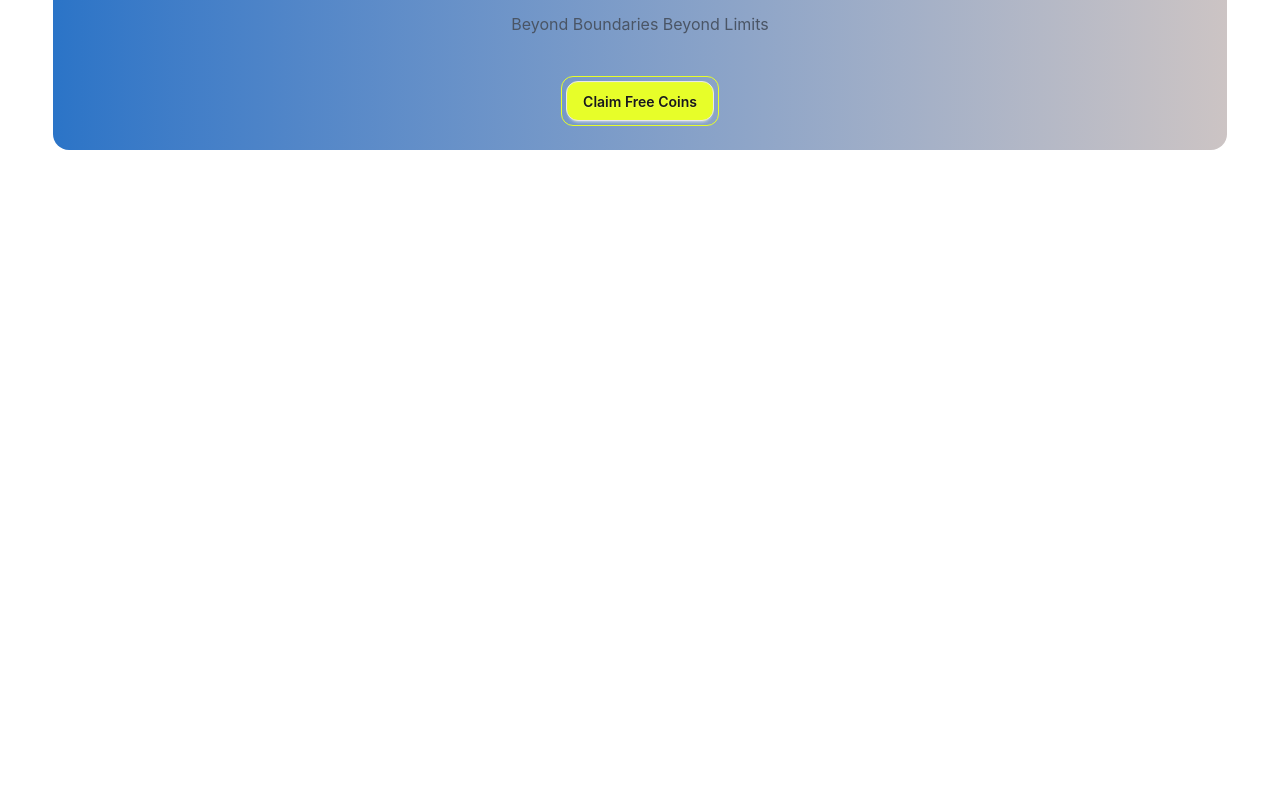
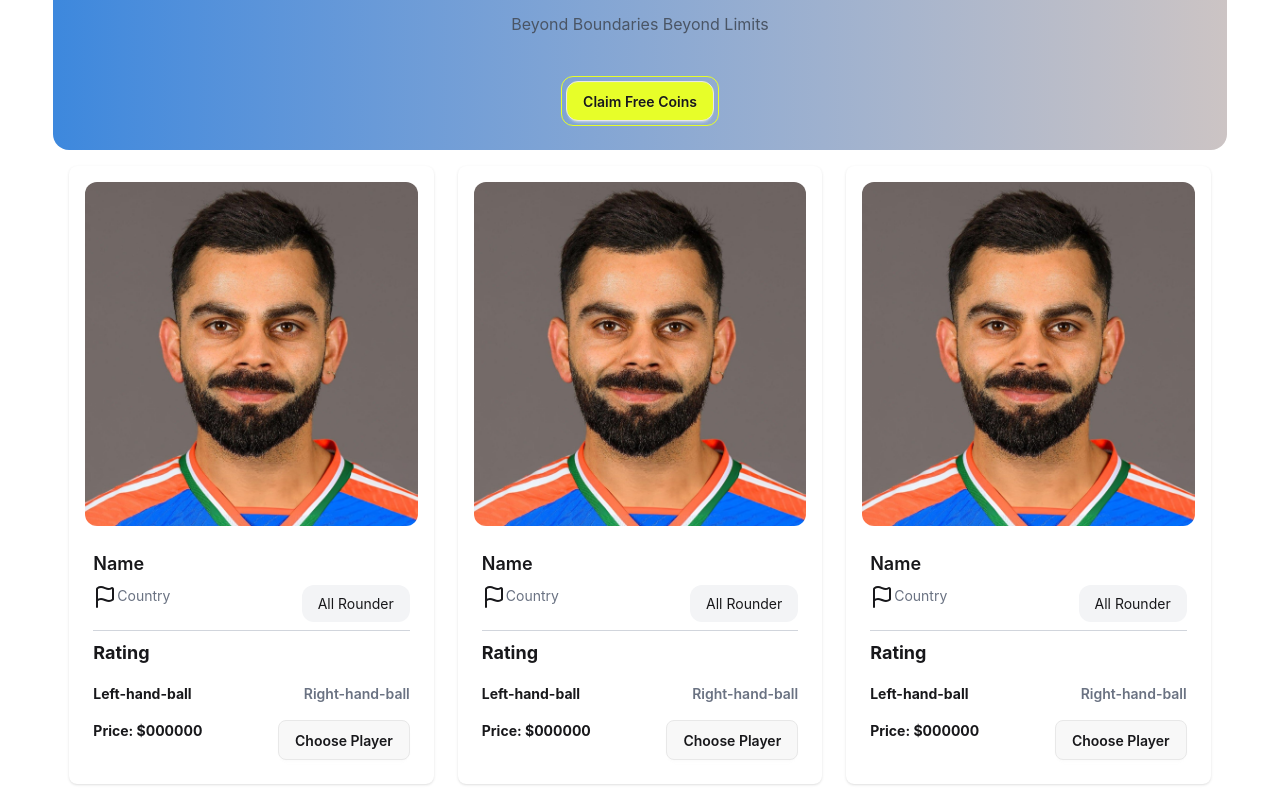
Before and after one commit to SaiedAlMasud/BPL-Dream-11, a React (Vite) app: page / in a window 1280 px wide. Shown: the part 384-1184 px from the top of the page. Before the commit the page ends 800 px from the top, so only its background shows below. Built offline with nearby package versions, Linux system fonts and the light colour scheme.

Commit message:
Player Card dewsign completed

```diff
--- a/package.json
+++ b/package.json
@@ -11,6 +11,7 @@
   },
   "dependencies": {
     "@tailwindcss/vite": "^4.2.2",
+    "lucide-react": "^1.3.0",
     "react": "^19.2.4",
     "react-dom": "^19.2.4",
     "tailwindcss": "^4.2.2"
--- a/src/App.jsx
+++ b/src/App.jsx
@@ -1,6 +1,7 @@
 import './App.css'
 import Banner from './components/Homepage/Banner/Banner'
 import Navbar from './components/Navbar/Navbar'
+import Player from './components/players/Player'
 
 function App() {
 
@@ -9,6 +10,13 @@ function App() {
       <div className="max-w-11/12 m-auto">
         <Navbar />
         <Banner />
+        <div className="grid grid-cols-1 md:grid-cols-3 gap-6 p-4">
+          <Player />
+          <Player />
+          <Player />
+        </div>
+
+
       </div>
     </>
 
--- a/src/components/Homepage/Banner/Banner.jsx
+++ b/src/components/Homepage/Banner/Banner.jsx
@@ -2,7 +2,7 @@ RTCDTMFToneChangeEvent
 import React from 'react'
 const Banner = () => {
     return (
-        <div className="banner min-h-60vh bg-linear-to-r from-[#2b74c7] to-[#ccc4c4] justify-center items-center text-center flex flex-col gap-4 rounded-2xl">
+        <div className="banner min-h-60vh bg-linear-to-r from-[#3d88dd] to-[#ccc4c4] justify-center items-center text-center flex flex-col gap-4 rounded-2xl">
             <img className="mt-5" src="/src/assets/banner-main.png" alt="" />
             <h1 className="text-4xl font-bold text-[#130c0c]">Assemble Your Ultimate Dream 11 Cricket Team</h1>
             <p className="text-gray-600 mt-4">Beyond Boundaries Beyond Limits</p>
--- /dev/null
+++ b/src/components/players/Player.jsx
@@ -0,0 +1,39 @@
+import { Flag } from "lucide-react";
+import React from "react";
+const Player = () => {
+
+    return (
+        <div className="card bg-base-100 shadow-sm">
+            <figure className="px-4 pt-4">
+                <img
+                    src="/src/assets/virat-koholi.jpg"
+                    alt="Shoes"
+                    className="rounded-xl" />
+            </figure>
+            <div className="card-body">
+                <h2 className="card-title">Name</h2>
+                <div className="flex justify-between">
+                    <Flag />
+                    <p className="text-gray-500"> Country</p>
+                    <div className="px-4 py-2 bg-gray-100 rounded-xl">
+                        <p>All Rounder</p>
+                    </div>
+                </div>
+                <hr className="text-gray-300" />
+                <div className="">
+                    <p className="text-lg font-bold">Rating</p>
+                    <div className="flex justify-between my-4">
+                        <p className="text-md font-bold">Left-hand-ball</p>
+                        <span className="text-md font-semibold text-gray-500">Right-hand-ball</span>
+                    </div>
+                    <div className="flex justify-between gap-10">
+                        <p className="text-md font-bold">Price: $000000</p>
+                        <button className="btn rounded-lg">Choose Player</button>
+                    </div>
+
+                </div>
+            </div>
+        </div>
+    );
+}
+export default Player;
```
Also changed, not shown: src/assets/virat-koholi.jpg (added), 1 other file (tests, documents, lock files or other folders).
